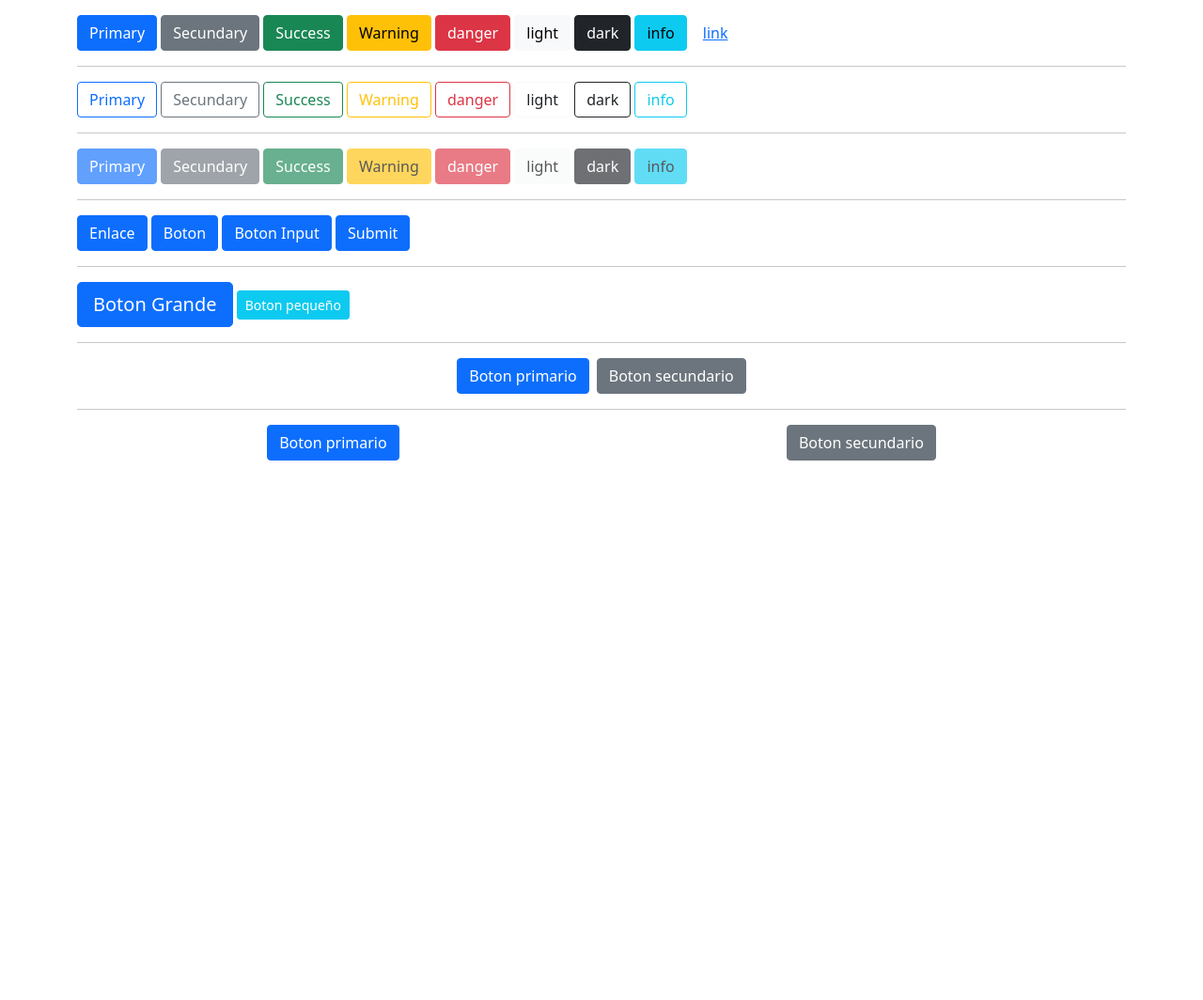
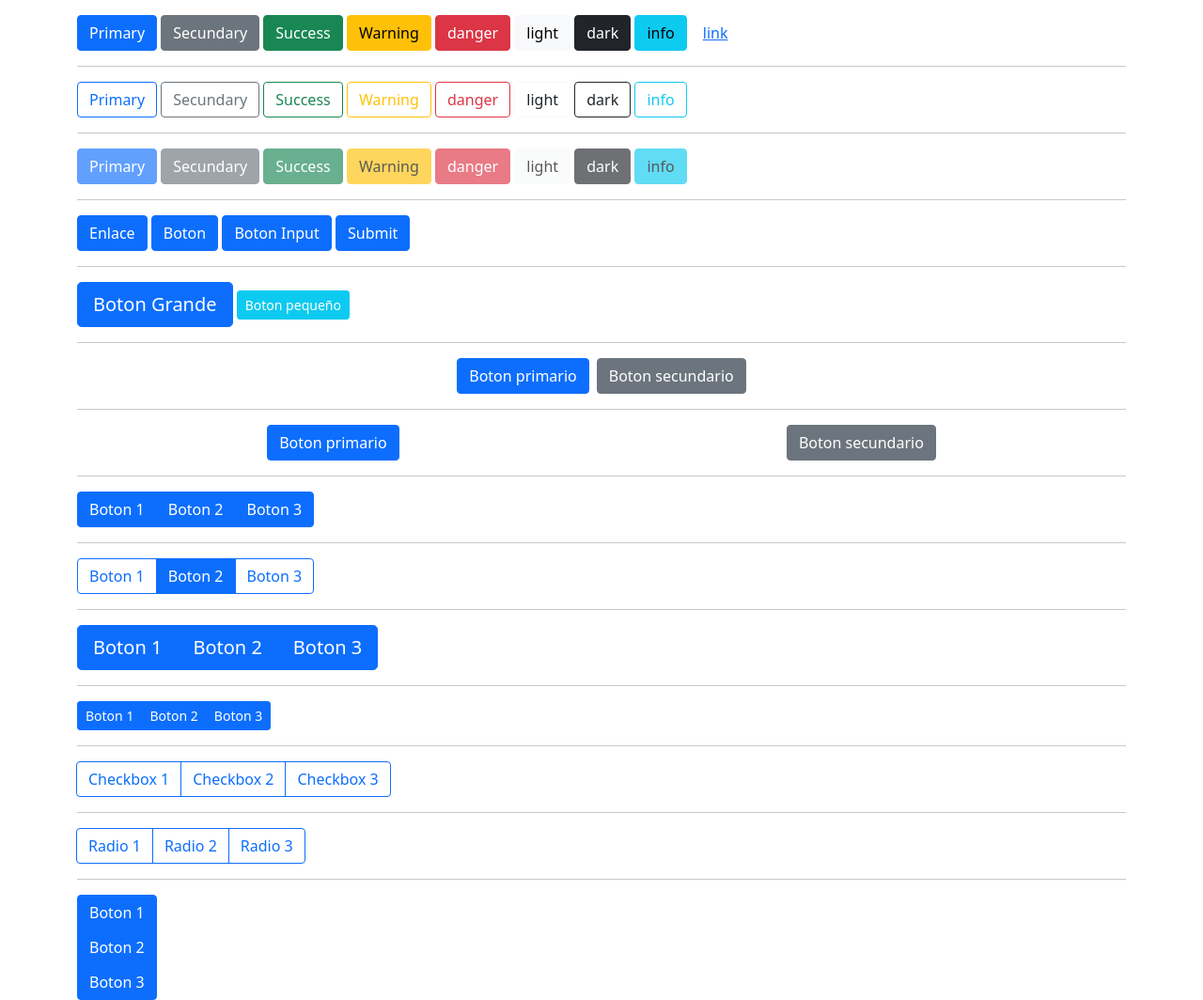
Before and after one commit to alexmendoza93/Bootstrap5, a plain HTML site: page componentes/Botones/index.html in a window 1280 px wide. Shown: the whole page at 94% size. Before the commit the page ends 800 px from the top, so only its background shows below. Drawn offline with nearby package versions, Linux system fonts and the light colour scheme.

Commit message:
agregamos aun mas botones

```diff
--- a/componentes/Botones/index.html
+++ b/componentes/Botones/index.html
@@ -96,6 +96,107 @@
             </button>
           </div>
         </div>
+        <div class="col">
+          <hr />
+          <div class="btn-group" role="group" aria-label="Grupo de botones">
+            <button class="btn btn-primary" type="button">Boton 1</button>
+            <button class="btn btn-primary" type="button">Boton 2</button>
+            <button class="btn btn-primary" type="button">Boton 3</button>
+          </div>
+        </div>
+        <div class="col-12">
+          <hr />
+          <div class="btn-group" role="group" aria-label="Grupo de botones">
+            <button class="btn btn-outline-primary" type="button">
+              Boton 1
+            </button>
+            <button class="btn btn-outline-primary active" type="button">
+              Boton 2
+            </button>
+            <button class="btn btn-outline-primary" type="button">
+              Boton 3
+            </button>
+          </div>
+        </div>
+        <div class="col-12">
+          <hr />
+          <div
+            class="btn-group btn-group-lg"
+            role="group"
+            aria-label="Grupo de botones"
+          >
+            <button class="btn btn-primary" type="button">Boton 1</button>
+            <button class="btn btn-primary" type="button">Boton 2</button>
+            <button class="btn btn-primary" type="button">Boton 3</button>
+          </div>
+        </div>
+        <div class="col-12">
+          <hr />
+          <div
+            class="btn-group btn-group-sm"
+            role="group"
+            aria-label="Grupo de botones"
+          >
+            <button class="btn btn-primary" type="button">Boton 1</button>
+            <button class="btn btn-primary" type="button">Boton 2</button>
+            <button class="btn btn-primary" type="button">Boton 3</button>
+          </div>
+        </div>
+        <div class="col-12">
+          <hr />
+          <div class="btn-group" role="group" aria-label="Grupo de botones">
+            <input
+              type="checkbox"
+              name="checkbox-1"
+              id="checkbox-1"
+              class="btn-check"
+            />
+            <label for="checkbox-1" class="btn btn-outline-primary"
+              >Checkbox 1</label
+            >
+            <input
+              type="checkbox"
+              name="checkbox-2"
+              id="checkbox-2"
+              class="btn-check"
+            />
+            <label for="checkbox-2" class="btn btn-outline-primary"
+              >Checkbox 2</label
+            >
+            <input
+              type="checkbox"
+              name="checkbox-3"
+              id="checkbox-3"
+              class="btn-check"
+            />
+            <label for="checkbox-3" class="btn btn-outline-primary"
+              >Checkbox 3</label
+            >
+          </div>
+        </div>
+        <div class="col-12">
+          <hr />
+          <div class="btn-group" role="group" aria-label="Grupo de botones">
+            <input type="radio" name="radio" id="radio-1" class="btn-check" />
+            <label for="radio-1" class="btn btn-outline-primary">Radio 1</label>
+            <input type="radio" name="radio" id="radio-2" class="btn-check" />
+            <label for="radio-2" class="btn btn-outline-primary">Radio 2</label>
+            <input type="radio" name="radio" id="radio-3" class="btn-check" />
+            <label for="radio-3" class="btn btn-outline-primary">Radio 3</label>
+          </div>
+        </div>
+        <div class="col-12">
+          <hr />
+          <div
+            class="btn-group-vertical"
+            role="group"
+            aria-label="Grupo de botones"
+          >
+            <button class="btn btn-primary" type="button">Boton 1</button>
+            <button class="btn btn-primary" type="button">Boton 2</button>
+            <button class="btn btn-primary" type="button">Boton 3</button>
+          </div>
+        </div>
       </div>
     </div>
 
```
